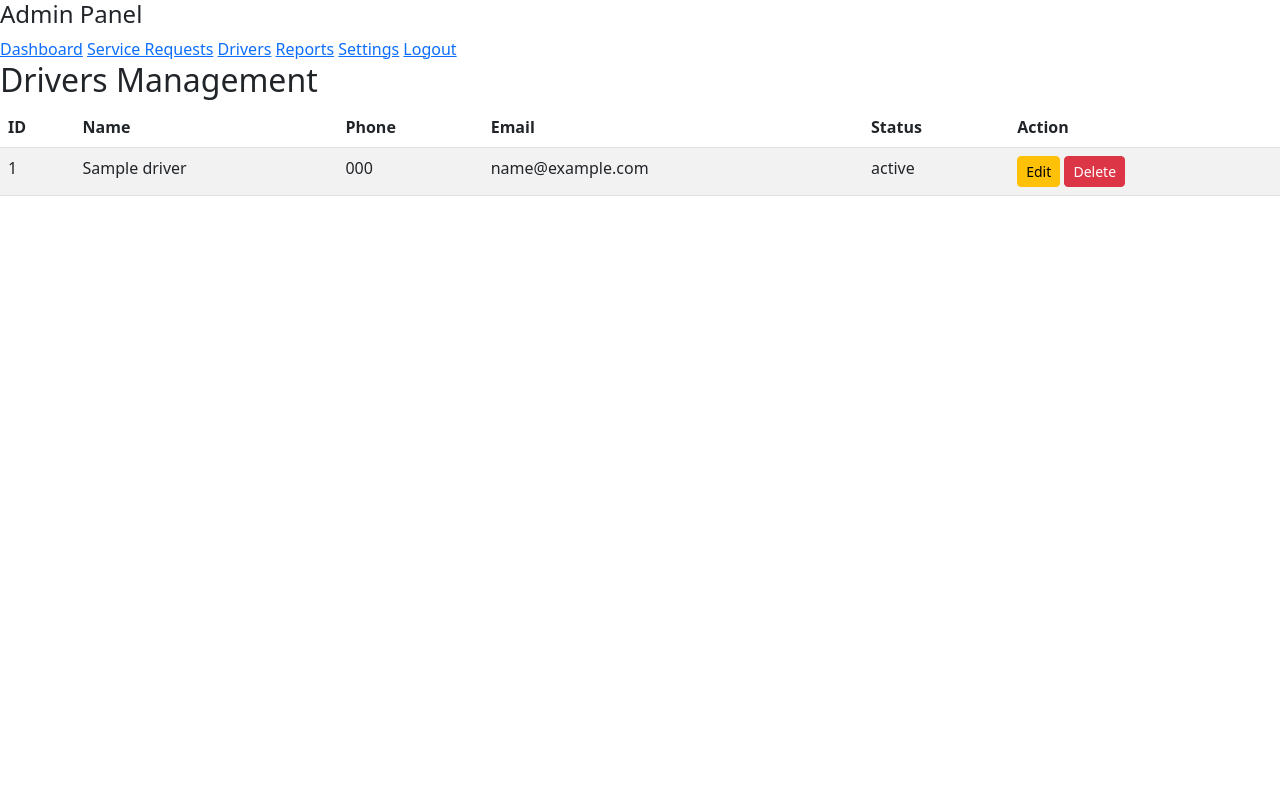
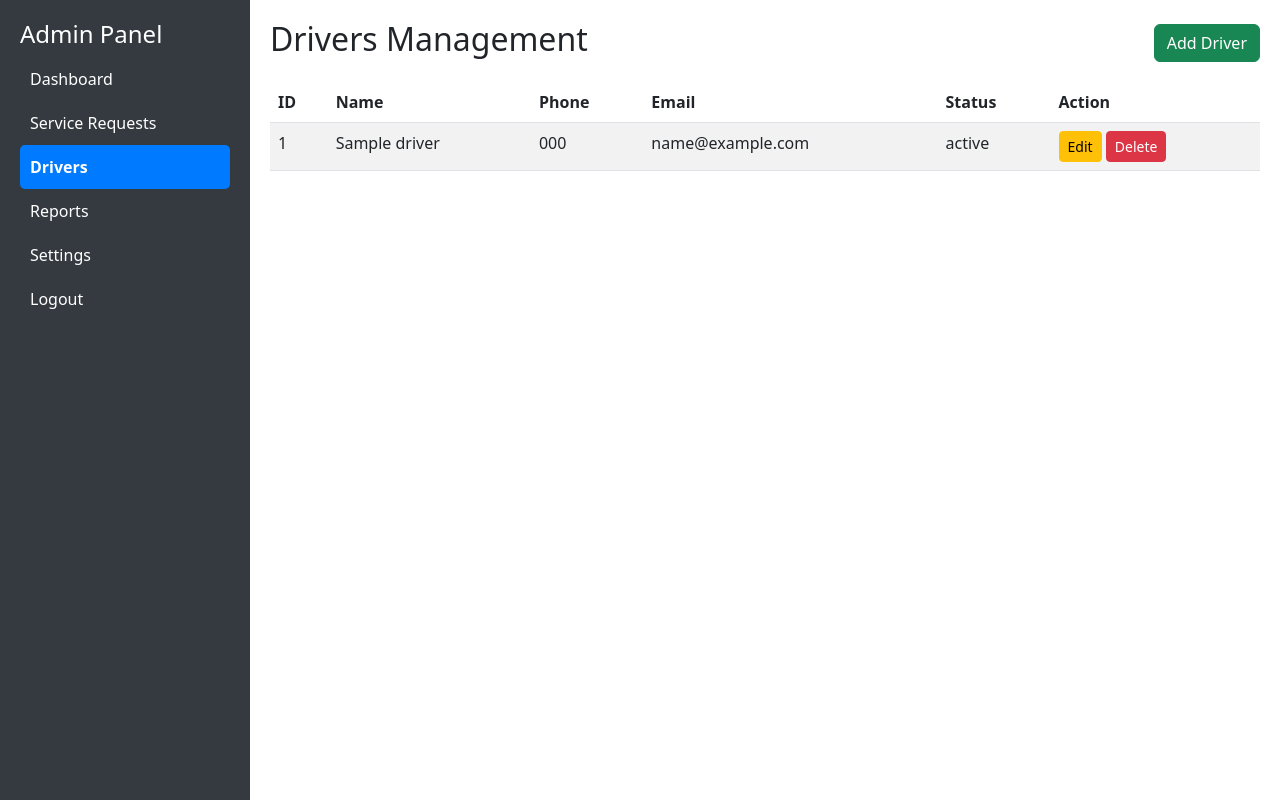
Before and after one commit to mbalike/vbams, a PHP site: page /drivers.php in a window 1280 px wide. Run offline with PHP 8.4, Linux system fonts and the light colour scheme; tables that the repository leaves empty or names only in its code hold one stand-in row (values such as "Sample post").

Commit message:
drivers functionality is a go go go!

```diff
--- a/drivers.php
+++ b/drivers.php
@@ -20,6 +20,41 @@ if (!$result) {
     <title>Admin Dashboard - Drivers</title>
     <link href="https://cdn.jsdelivr.net/npm/bootstrap@5.3.0/dist/css/bootstrap.min.css" rel="stylesheet">
     <script src="https://cdn.jsdelivr.net/npm/bootstrap@5.3.0/dist/js/bootstrap.bundle.min.js"></script>
+    <style>
+        body {
+            display: flex;
+        }
+        .sidebar {
+            width: 250px;
+            height: 100vh;
+            background: #343a40;
+            color: white;
+            padding: 20px;
+            position: fixed;
+        }
+        .sidebar a {
+            color: white;
+            display: block;
+            padding: 10px;
+            text-decoration: none;
+        }
+        .sidebar a:hover {
+            background: #495057;
+        }
+        .content {
+            margin-left: 250px;
+            padding: 20px;
+            width: 100%;
+        }
+
+        .sidebar a.active {
+            background-color: #007bff; /* Highlight color */
+            color: white;
+            font-weight: bold;
+            border-radius: 5px;
+            padding: 10px;
+        }
+    </style>
 </head>
 <body>
 <div class="sidebar">
@@ -33,7 +68,13 @@ if (!$result) {
 </div>
 
 <div class="content">
+<div class="d-flex justify-content-between align-items-center mb-3">
     <h2>Drivers Management</h2>
+    <button class="btn btn-success" data-bs-toggle="modal" data-bs-target="#addDriverModal">
+        Add Driver
+    </button>
+</div>
+
     <table class="table table-striped">
         <thead>
             <tr>
@@ -144,6 +185,35 @@ document.addEventListener("DOMContentLoaded", function () {
     });
 });
 </script>
+<!-- Add Driver Modal -->
+<div class="modal fade" id="addDriverModal" tabindex="-1" aria-labelledby="addDriverModalLabel" aria-hidden="true">
+    <div class="modal-dialog">
+        <div class="modal-content">
+            <div class="modal-header">
+                <h5 class="modal-title" id="addDriverModalLabel">Add New Driver</h5>
+                <button type="button" class="btn-close" data-bs-dismiss="modal" aria-label="Close"></button>
+            </div>
+            <div class="modal-body">
+                <form method="POST" action="php/add_driver.php">
+                    <div class="mb-3">
+                        <label class="form-label">Name</label>
+                        <input type="text" name="name" class="form-control" required>
+                    </div>
+                    <div class="mb-3">
+                        <label class="form-label">Phone</label>
+                        <input type="text" name="phone" class="form-control" required>
+                    </div>
+                    <div class="mb-3">
+                        <label class="form-label">Email</label>
+                        <input type="email" name="email" class="form-control" required>
+                    </div>
+                    <button type="submit" class="btn btn-primary">Add Driver</button>
+                </form>
+            </div>
+        </div>
+    </div>
+</div>
+
 
 </body>
 </html>
```
Also changed, not shown: php/add_driver.php (added, +19 -0 lines), php/delete_driver.php (added, +14 -0 lines), php/edit_driver.php (+19 -0 lines).
